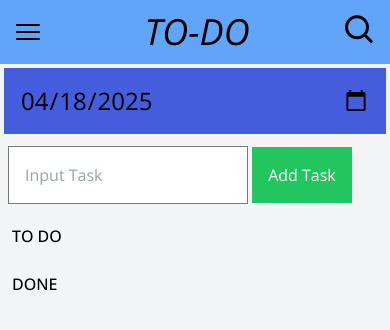
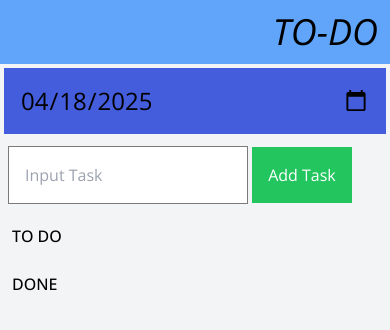
Before and after one commit to Pero4l/ToDoApp, a plain HTML site: page dist/index.html in a window 390 px wide. Drawn offline with nearby package versions, Linux system fonts and the light colour scheme.

Commit message:
i comment the hamburger button

```diff
--- a/dist/index.html
+++ b/dist/index.html
@@ -11,14 +11,14 @@
     <!-- NAV BAR -->
     <nav class="flex justify-between items-center p-3 bg-blue-400 lg:px-10">
         <div class="flex lg:hidden">
-            <button id="hamburger-bnt" class="inline-flex mr-2 rounded-md text-black hover:text-gray-500 hover:bg-gray-100 focus:outline-none focus:ring-2 focus:ring-inset focus:ring-purple-500">
+            <!-- <button id="hamburger-bnt" class="inline-flex mr-2 rounded-md text-black hover:text-gray-500 hover:bg-gray-100 focus:outline-none focus:ring-2 focus:ring-inset focus:ring-purple-500">
                 <svg xmlns="http://www.w3.org/2000/svg" fill="none" viewBox="0 0 24 24" stroke-width="1.5" stroke="currentColor" class="size-8">
                     <path stroke-linecap="round" stroke-linejoin="round" d="M3.75 6.75h16.5M3.75 12h16.5m-16.5 5.25h16.5" />
                 </svg>
-            </button>
+            </button> -->
         </div>
         <em><span class="text-4xl lg:text-6xl">TO-DO</span></em>
-        <button><i class='bx bx-search text-4xl lg:text-6xl'></i></button>
+        <!-- <button><i class='bx bx-search text-4xl lg:text-6xl'></i></button> -->
     </nav>
 
     <!-- DATE -->
```
Also changed, not shown: index.html (+3 -3 lines).
